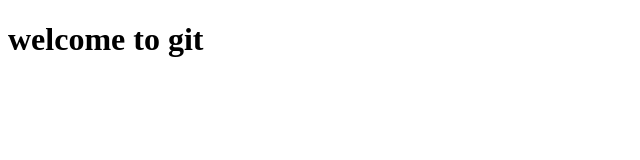
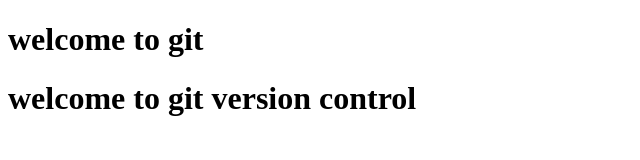
Before and after one commit to kmohith417/star1, a plain HTML site: page index.html in a window 1280 px wide. Shown: the whole page, without its empty margins (0-640 px from the left). Drawn offline with Linux system fonts and the light colour scheme.

Commit message:
updated heading in index.html

```diff
--- a/index.html
+++ b/index.html
@@ -5,5 +5,6 @@
 </head>
 <body>
 <h1>welcome to git</h1>
+<h1>welcome to git version control</h1>
 </body>
 <html>
```
